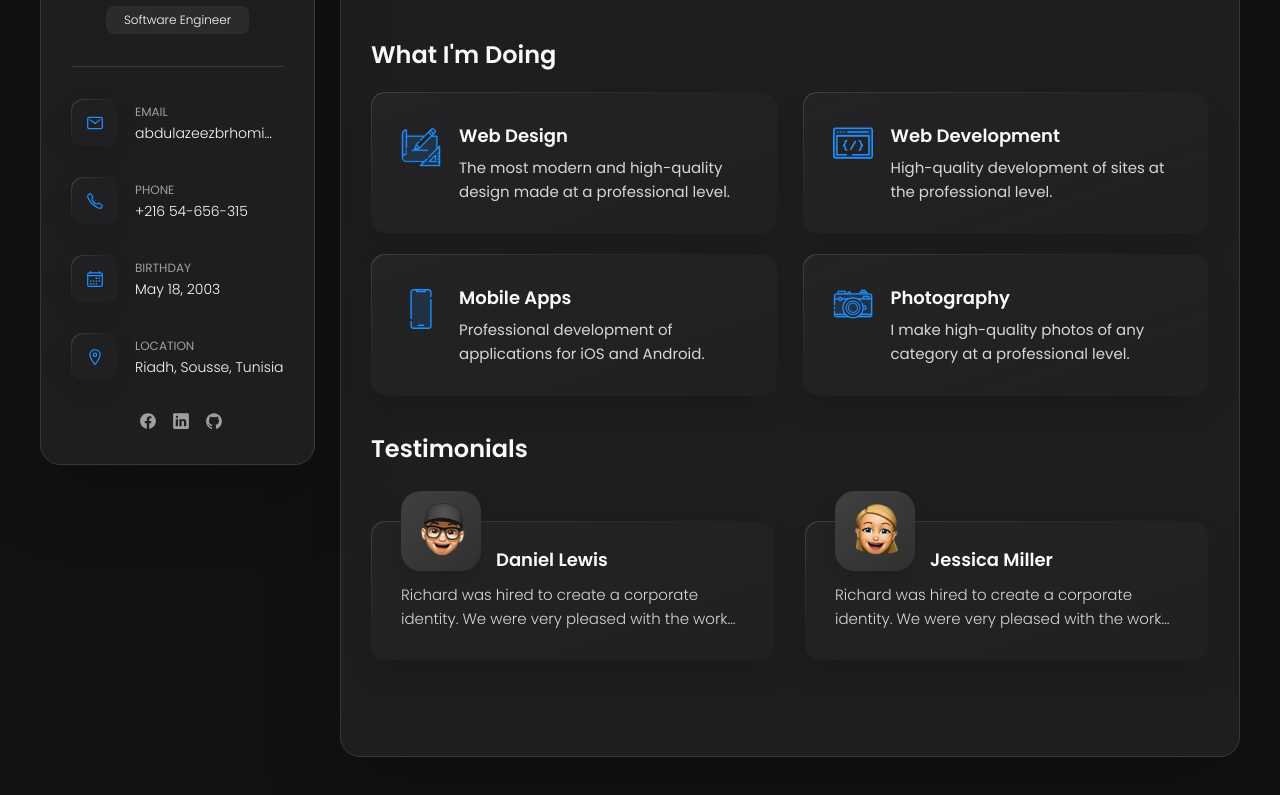
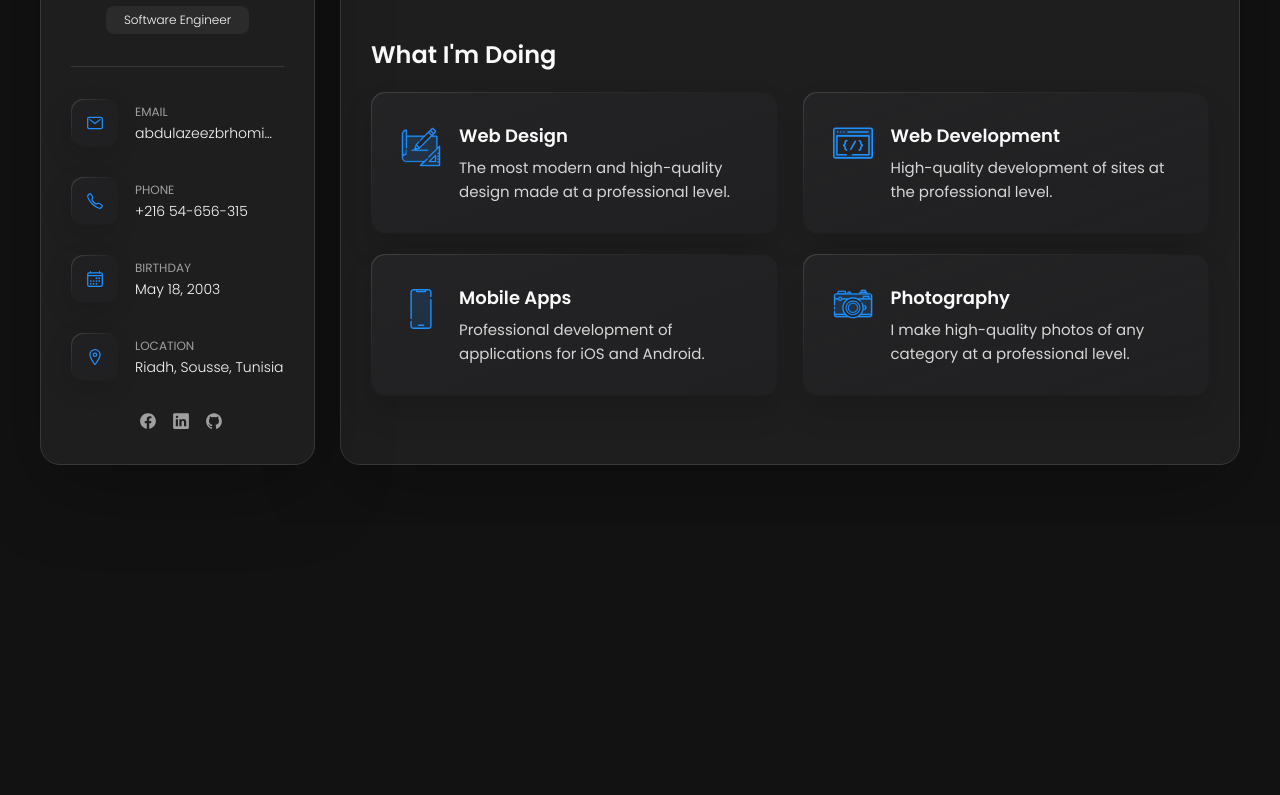
Before and after one commit to AbdelazizBarhoumi/AbdelazizBarhoumi, a plain HTML site: page index.html in a window 1280 px wide. Shown: the part 341-1136 px from the top of the page. After the commit the page ends 866 px from the top, so only its background shows below. Drawn offline with nearby package versions, Linux system fonts and the light colour scheme.

Commit message:
Update index.html

```diff
--- a/index.html
+++ b/index.html
@@ -310,7 +310,7 @@
           - testimonials
         -->
 
-         <section class="testimonials">
+       <!--  <section class="testimonials">
 
           <h3 class="h3 testimonials-title">Testimonials</h3>
 
@@ -407,7 +407,7 @@
           </ul>
 
         </section>
-
+-->
 
         <!--
           - testimonials modal
```
